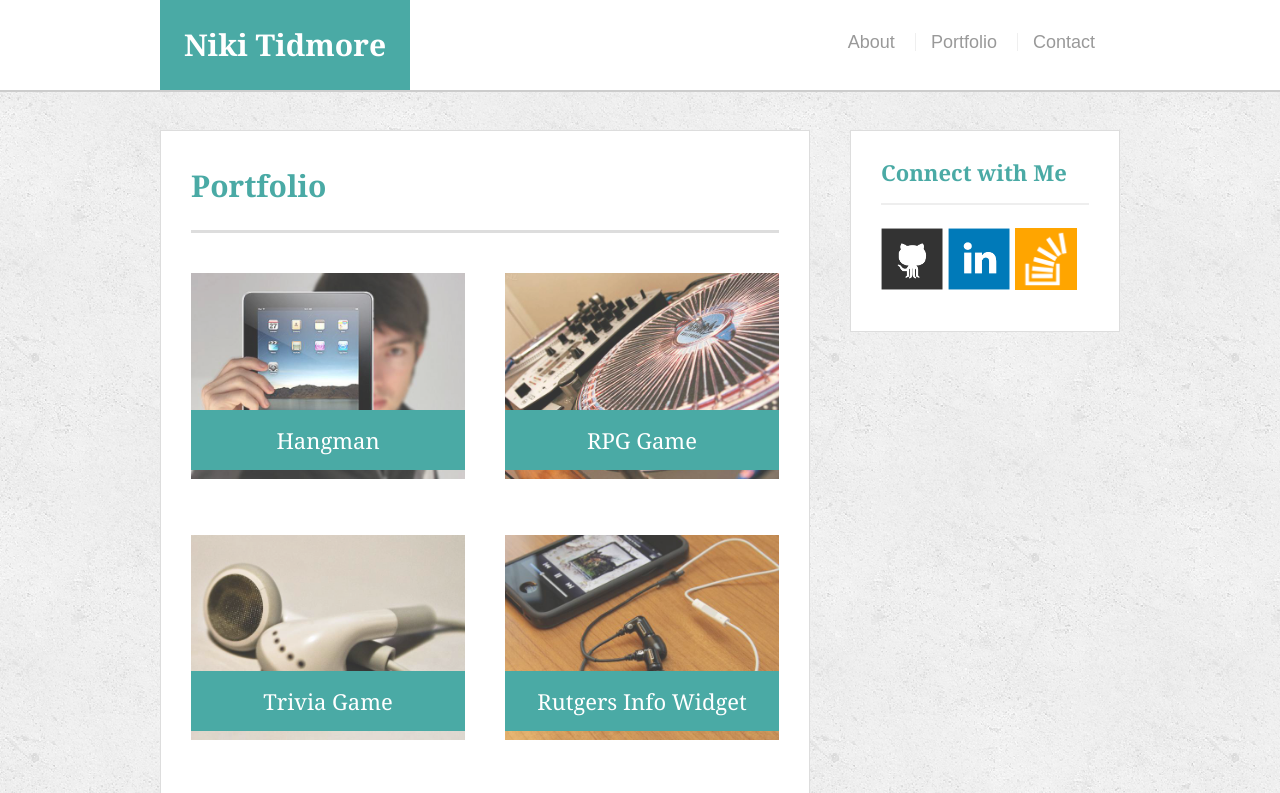
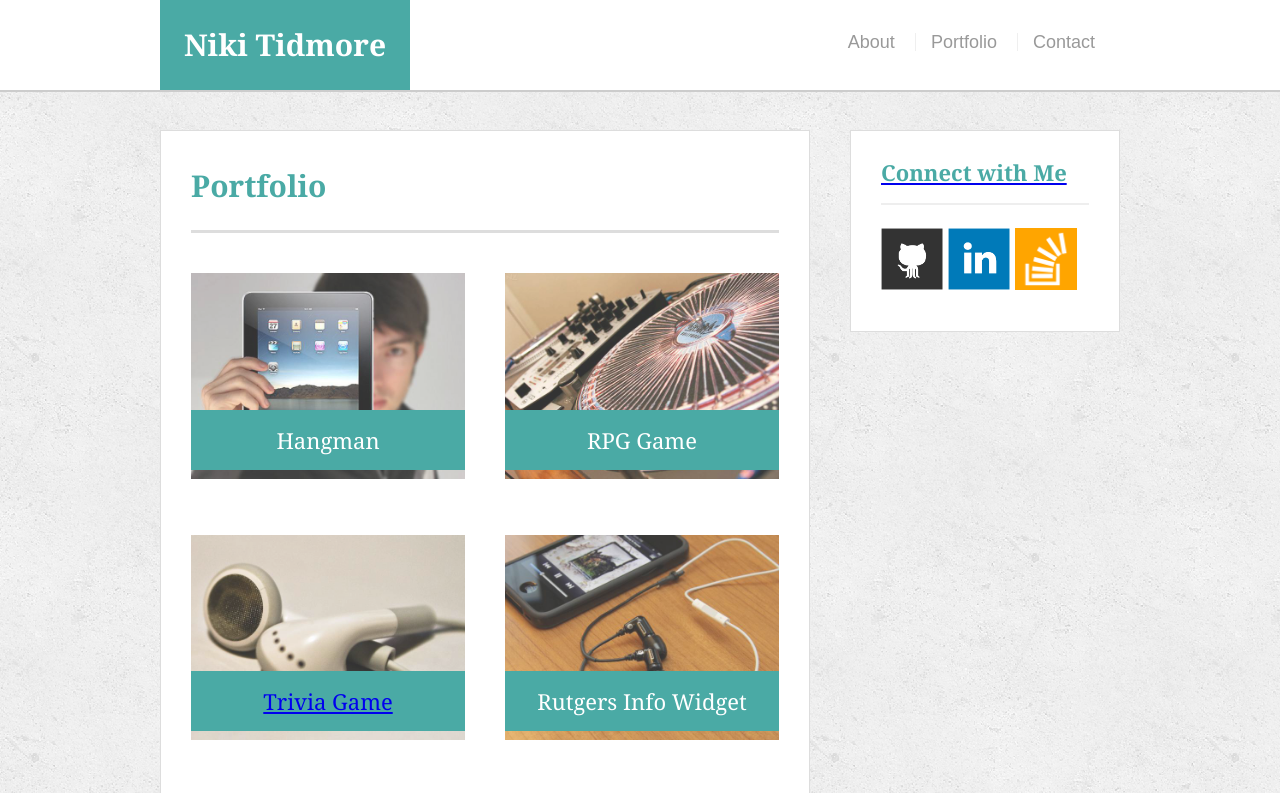
Before and after one commit to Niki4507/NikiTidmorePortfolio, a plain HTML site: page portfolio.html in a window 1280 px wide. Shown: the top 793 px of the page. Drawn offline with Linux system fonts and the light colour scheme.

Commit message:
Update portfolio.html

```diff
--- a/portfolio.html
+++ b/portfolio.html
@@ -39,7 +39,7 @@
       <div class="work">
         <img src="assets/images/earphones.jpg" alt="Trivia Game">
 
-        <h3>Trivia Game</h3>
+        <h3><a href="https://niki4507.github.io/TriviaGame/">Trivia Game</h3>
       </div>
       <div class="work">
         <img src="assets/images/broadmp3.jpg" alt="Rutgers Info Widget">
```
